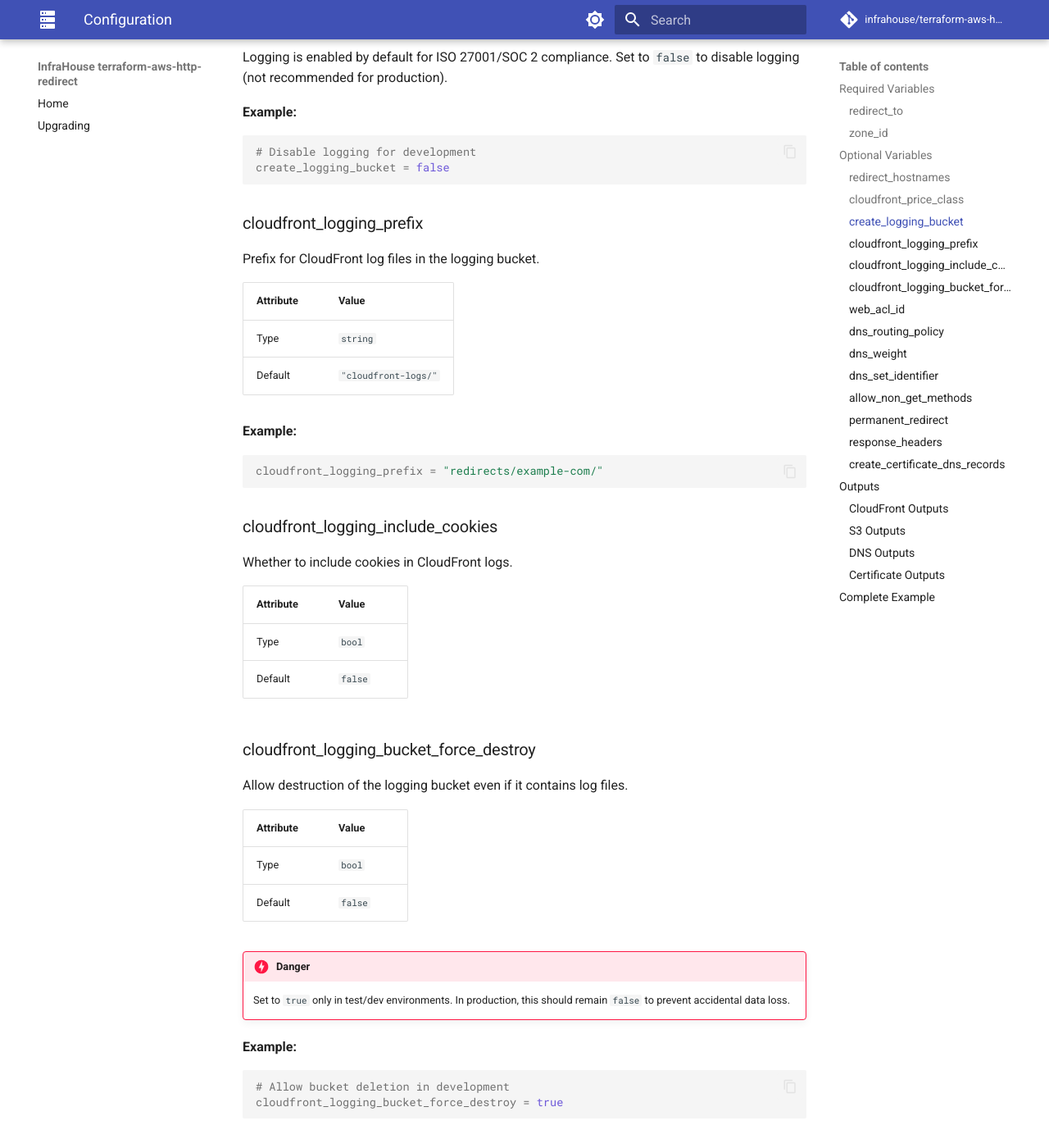
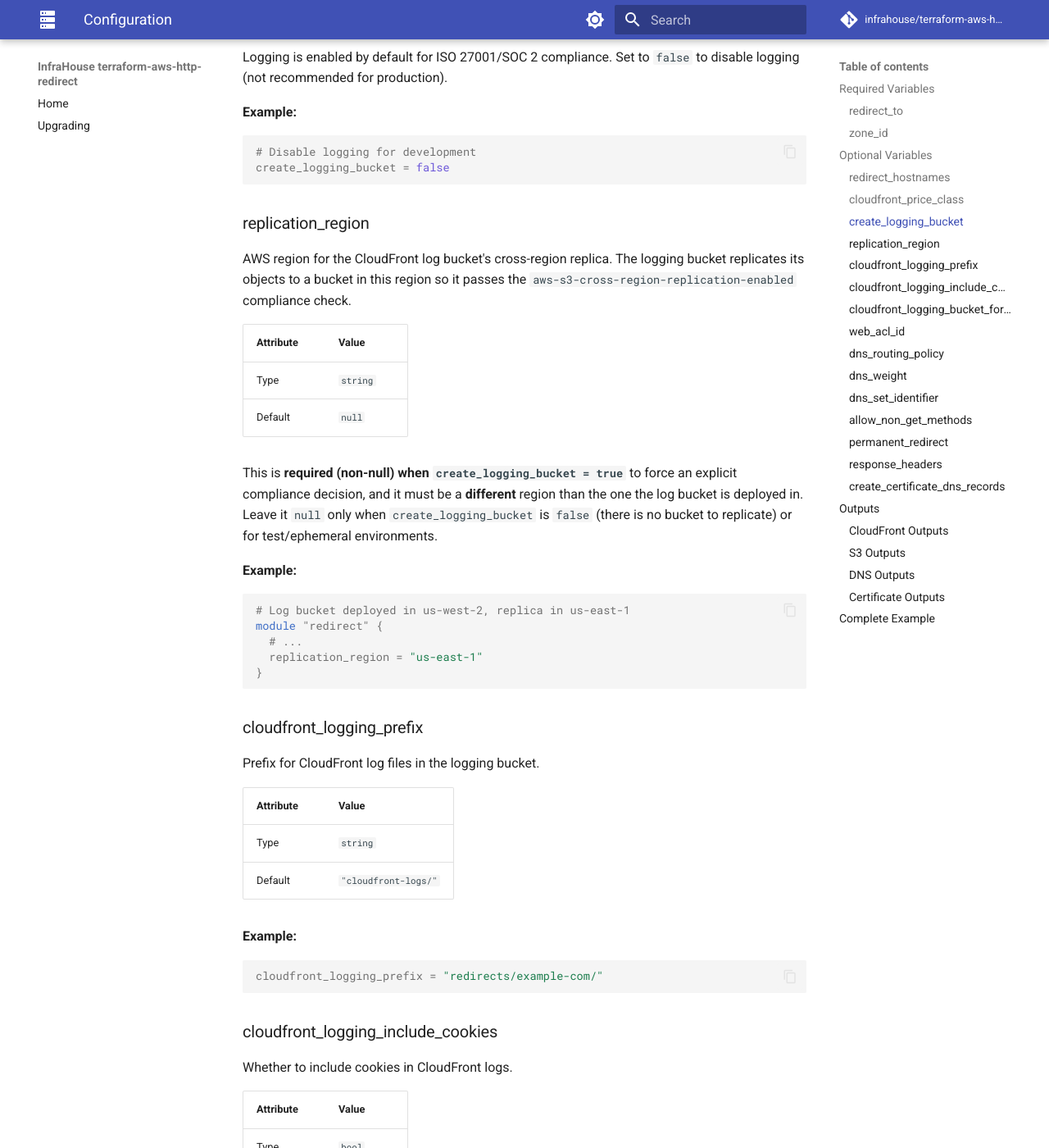
Before and after one commit to infrahouse/terraform-aws-http-redirect, an MkDocs documentation site: the page built from docs/configuration.md, in a window 1280 px wide and 1400 px high, scrolled down 3053 px. Shown: the whole window at 82% size. Built offline with MkDocs 1.6.1 and Material for MkDocs 9.7.7, drawn with Linux system fonts in a browser that asks for light colours; comment, search, counter and statistics services are not loaded.

Commit message:
feat!: cross-region replication for CloudFront log bucket
The CloudFront logs bucket (*-cf-logs-*) had no cross-region replication
and failed the Vanta aws-s3-cross-region-replication-enabled check.

- Bump infrahouse/s3-bucket/aws 0.3.1 -> 0.6.0 and wire a new
  replication_region variable into the logs bucket.
- replication_region is conditionally required: string, default null,
  with cross-variable validation requiring a non-null region only when
  create_logging_bucket is true (no arbitrary region default).
- s3-bucket 0.6.0 provisions the replica via the per-resource region
  argument, so no replica provider alias is needed.
- Add required_version >= 1.9 (cross-variable validation needs it).
- Exercise CRR end to end in the test fixtures (replica region derived
  from the deploy region so they always differ).

BREAKING CHANGE: this module now requires AWS provider >= 6.0 (the
per-resource region argument is a 6.x feature). Provider 5.x is no
longer supported; the aws-5 test matrix entry was removed.

Co-Authored-By: Claude Opus 4.8 (1M context) <noreply@anthropic.com>

````diff
--- a/docs/configuration.md
+++ b/docs/configuration.md
@@ -126,6 +126,32 @@ logging (not recommended for production).
 ```hcl
 # Disable logging for development
 create_logging_bucket = false
+```
+
+### replication_region
+
+AWS region for the CloudFront log bucket's cross-region replica. The logging
+bucket replicates its objects to a bucket in this region so it passes the
+`aws-s3-cross-region-replication-enabled` compliance check.
+
+| Attribute | Value |
+|-----------|-------|
+| Type | `string` |
+| Default | `null` |
+
+This is **required (non-null) when `create_logging_bucket = true`** to force an
+explicit compliance decision, and it must be a **different** region than the one
+the log bucket is deployed in. Leave it `null` only when `create_logging_bucket`
+is `false` (there is no bucket to replicate) or for test/ephemeral environments.
+
+**Example:**
+
+```hcl
+# Log bucket deployed in us-west-2, replica in us-east-1
+module "redirect" {
+  # ...
+  replication_region = "us-east-1"
+}
 ```
 
 ### cloudfront_logging_prefix
````
Also changed, not shown: README.md (+7 -5 lines), 10 other files.
